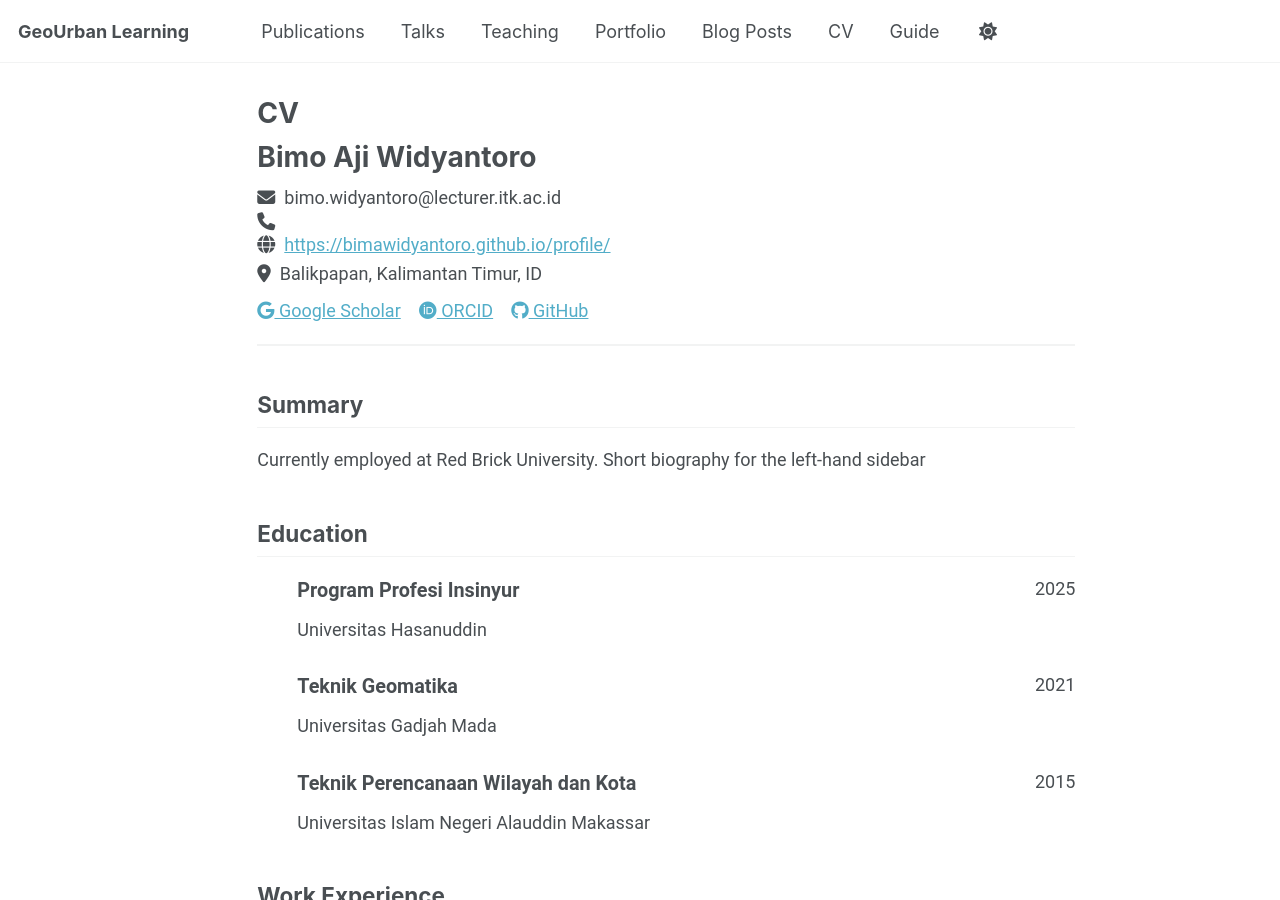
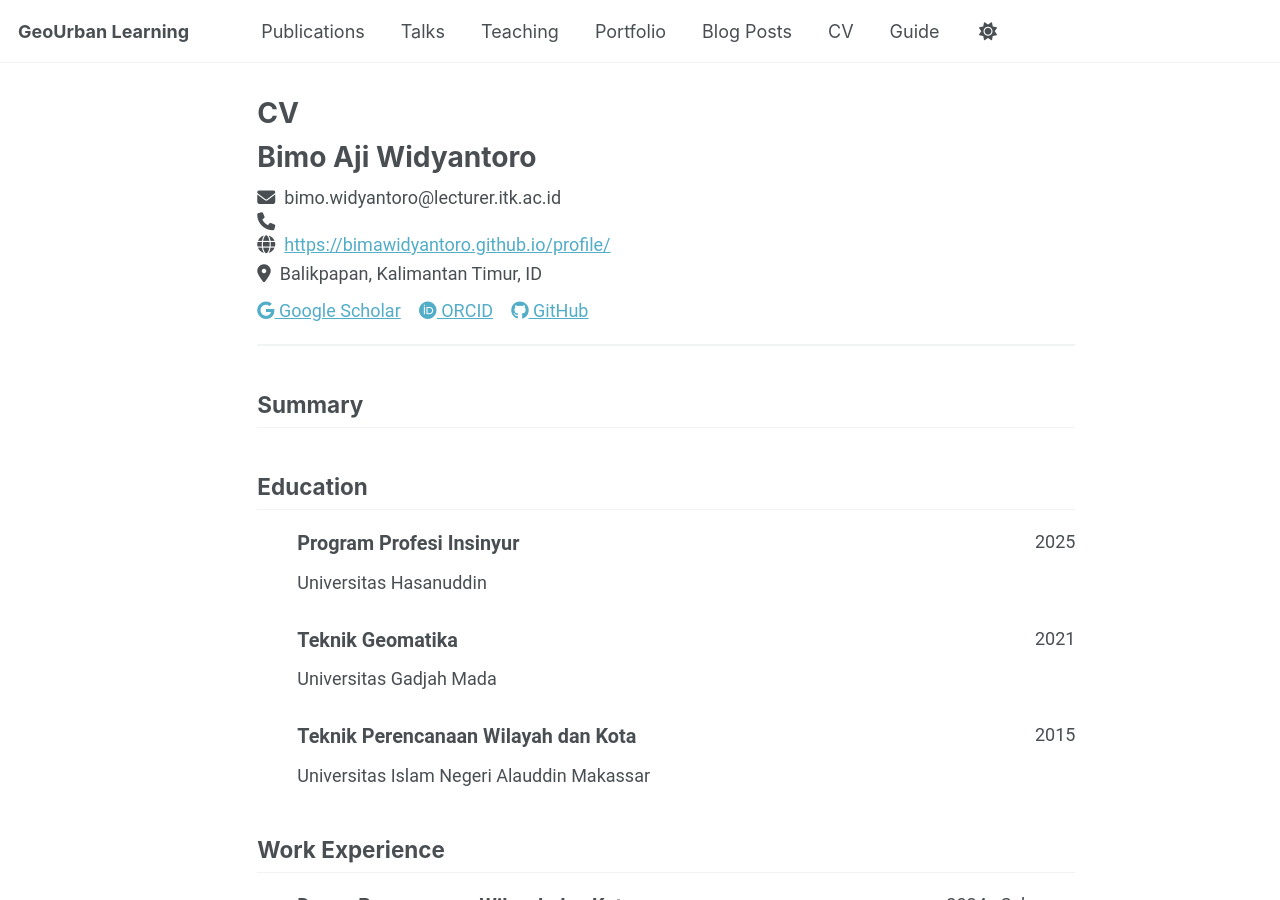
Before and after one commit to bimawidyantoro/profile, a Jekyll site: the page built from _pages/cv-json.md, in a window 1280 px wide and 900 px high. Built offline with Jekyll 4.4.1, drawn with Linux system fonts in a browser that asks for light colours; a script bundle is joined from its source files by our own code; library files that are not in the unit come from our copies.

Commit message:
Update cv.json

```diff
--- a/_data/cv.json
+++ b/_data/cv.json
@@ -4,7 +4,7 @@
     "email": "bimo.widyantoro@lecturer.itk.ac.id",
     "phone": "",
     "website": "https://bimawidyantoro.github.io/profile/",
-    "summary": "Currently employed at Red Brick University. Short biography for the left-hand sidebar",
+    "summary": "",
     "location": {
       "address": "Jl. Soekarno-Hatta No. KM15",
       "postalCode": "76127",
```
